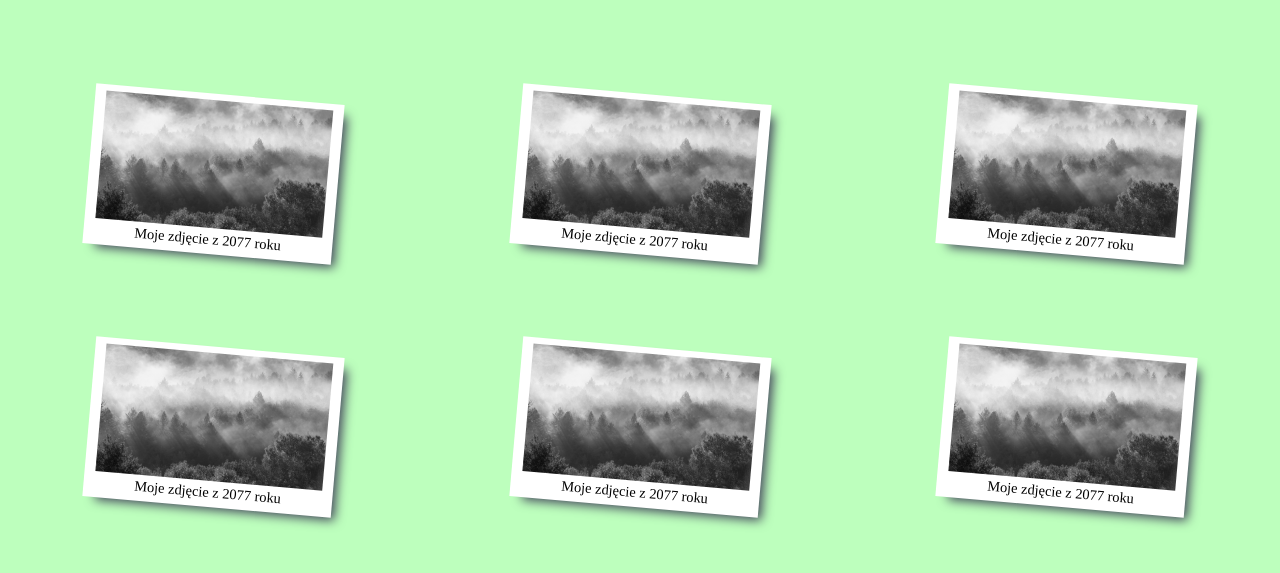
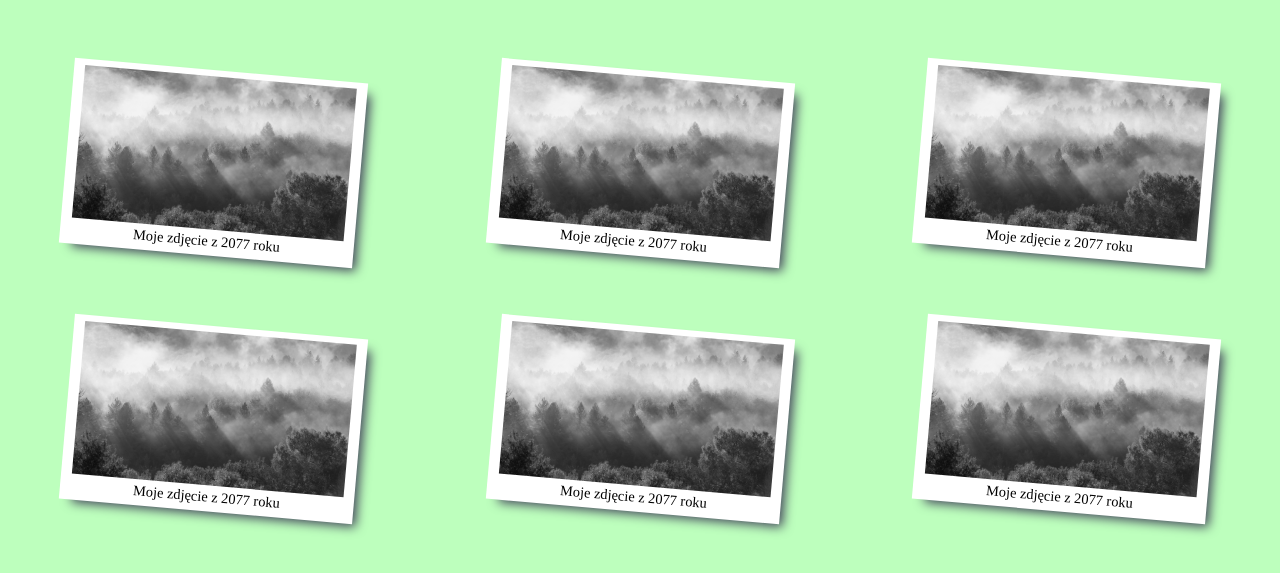
Before and after one commit to MarQWER/nie-oszust, a PHP site: page / in a window 1280 px wide. Shown: the part 32-605 px from the top of the page. Run offline with PHP 8.4, Linux system fonts and the light colour scheme.

Commit message:
fajna zmiana

```diff
--- a/album/style.css
+++ b/album/style.css
@@ -20,7 +20,7 @@ header{
 }
 
 figure {
-    margin: 75px;
+    margin: 50px;
     padding: 7px;
     padding-left: 12px;
     padding-right: 12px;
@@ -34,7 +34,7 @@ figure {
 
 img {
     width: 100%;
-    filter:grayscale(100%)
+    filter:grayscale(100%);
 }
 
 figure:hover{
@@ -43,6 +43,6 @@ figure:hover{
     transform: scale(110%);
 }
 
-figure img:hover {
+figure:hover img{
     filter:none;
 }
```
